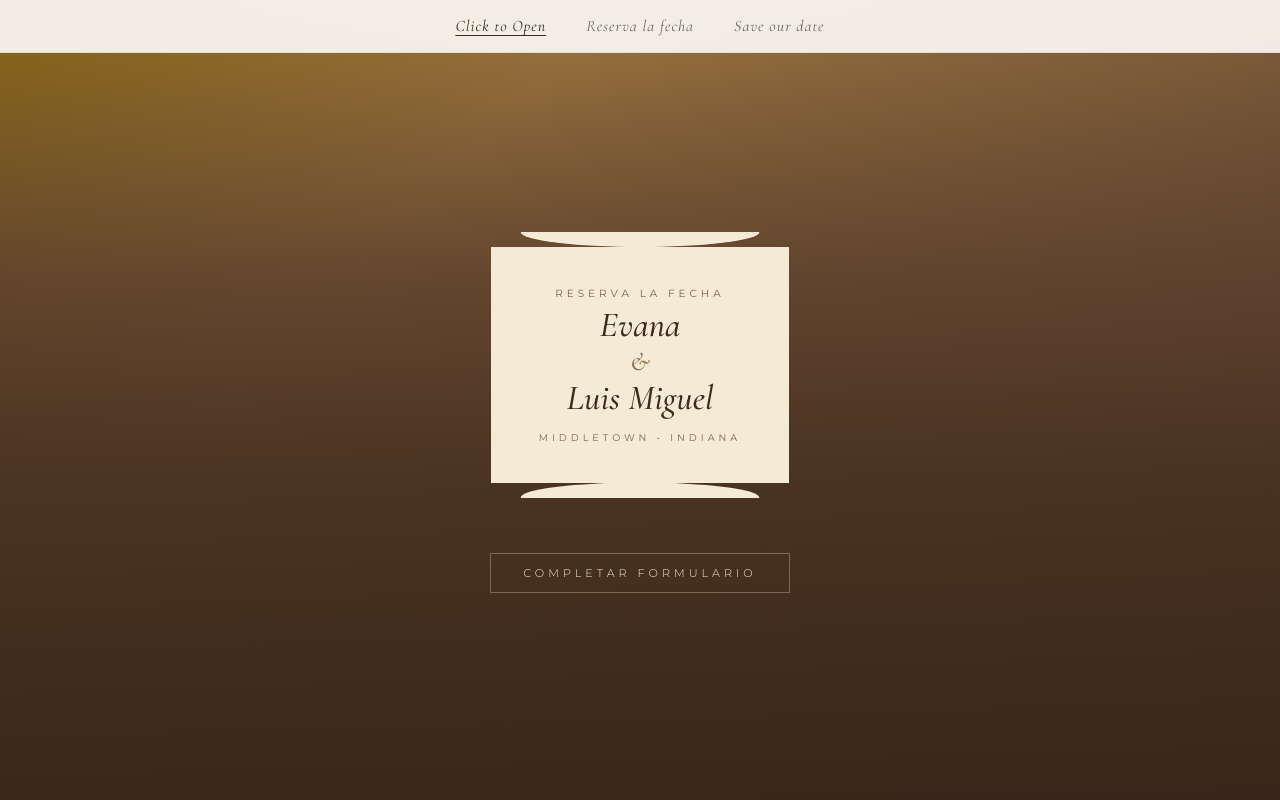
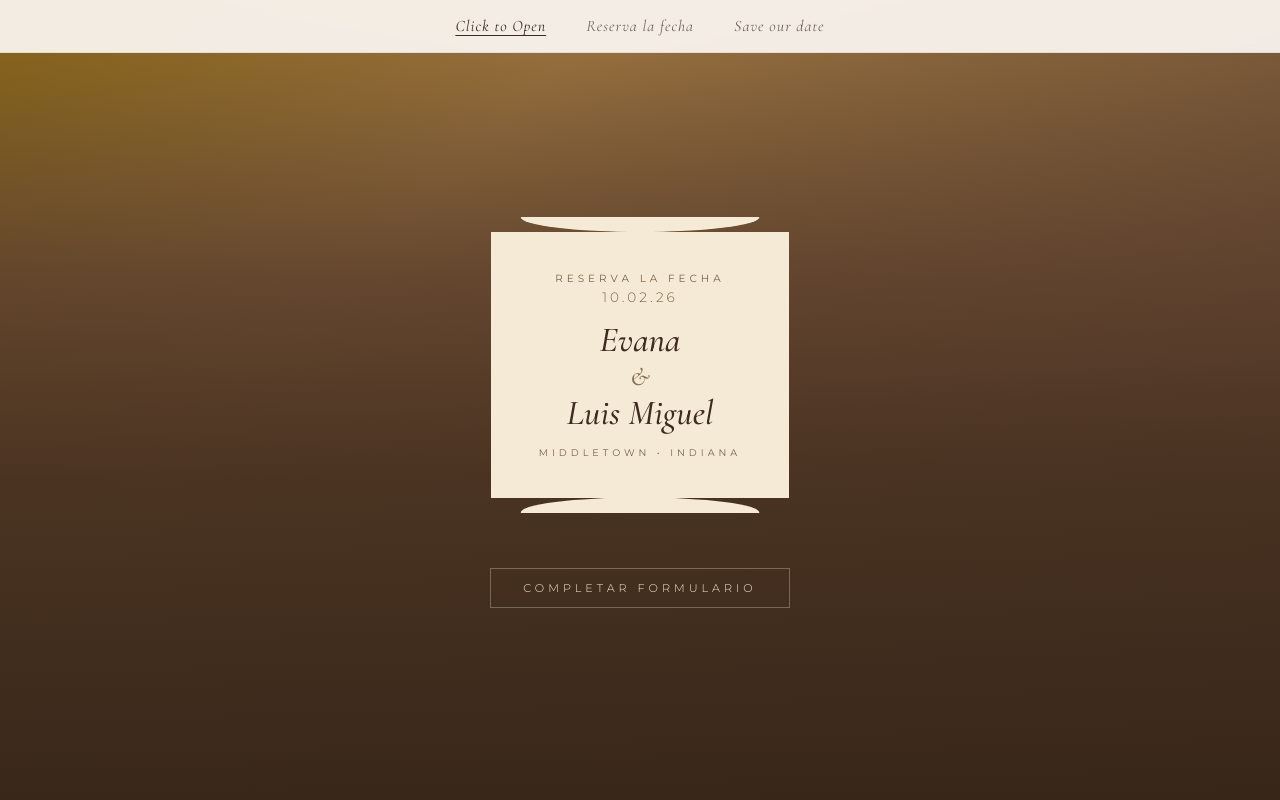
Before and after one commit to Dev-Cloud-Planet/web-boda-form, a plain HTML site: page index.html in a window 1280 px wide. Shown: the top 800 px of the page. Drawn offline with nearby package versions, Linux system fonts and the light colour scheme.

Commit message:
Update index.html

```diff
--- a/index.html
+++ b/index.html
@@ -170,13 +170,13 @@
             margin-bottom: 4px;
         }
 
-        .save-card .date {
+        .save-card .date-display {
             font-family: 'Montserrat', sans-serif;
-            font-weight: 400;
-            font-size: 0.75rem;
-            letter-spacing: 2px;
+            font-weight: 300;
+            font-size: 0.85rem;
+            letter-spacing: 3px;
             color: #7a6548;
-            margin-bottom: 16px;
+            margin-bottom: 14px;
         }
 
         .save-card .names {
@@ -595,6 +595,7 @@
 
     <div class="save-card">
         <p class="subtitle">Reserva la fecha</p>
+        <p class="date-display">10.02.26</p>
         <p class="names">
             Evana
             <span class="amp">&</span>
@@ -700,6 +701,7 @@
 <!-- ===== FOOTER ===== -->
 <div class="footer">
     <p>Evana & Luis Miguel &bull; 2026</p>
+    <p style="margin-top: 6px; font-size: 0.55rem; opacity: 0.5;">desarrollado por insight analytics</p>
 </div>
 
 <script>
```
